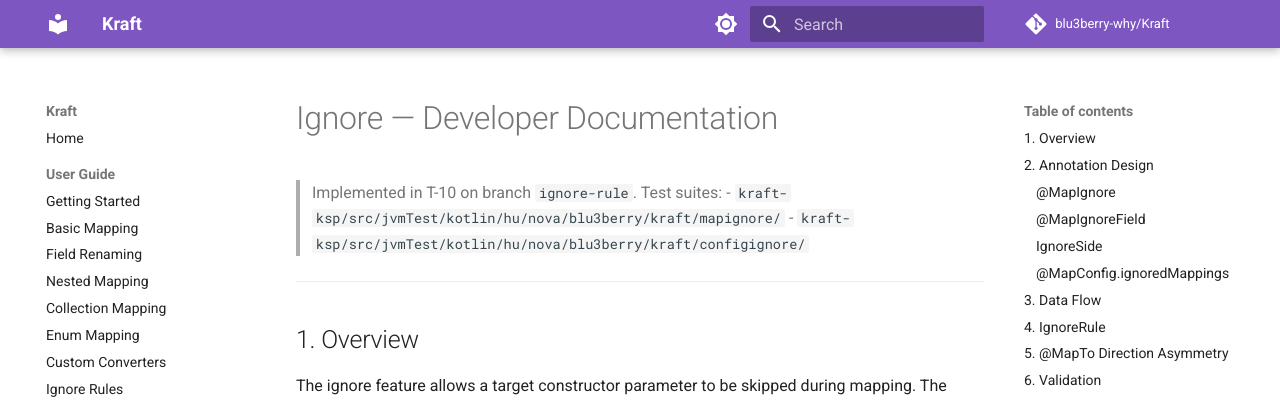
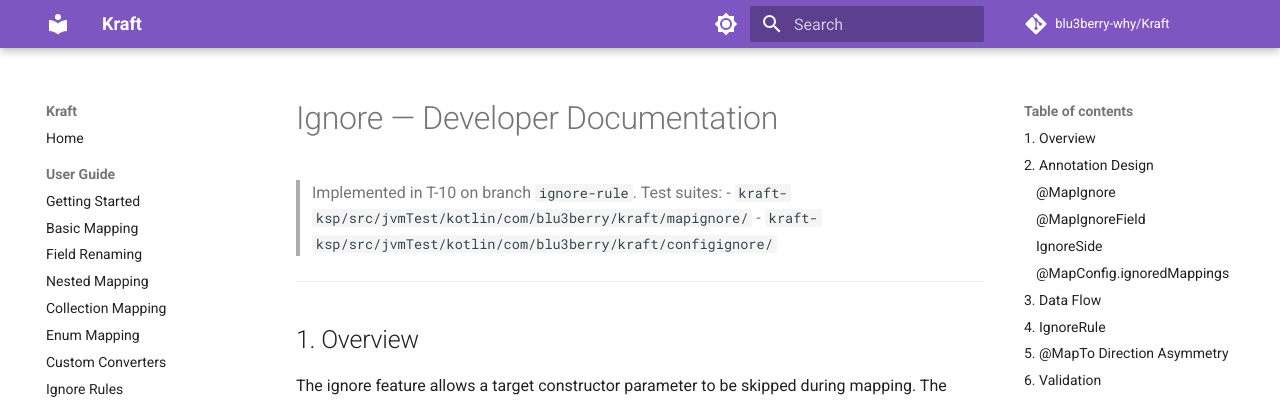
Before and after one commit to blu3berry-why/Kraft, an MkDocs documentation site: the page built from docs/Ignore.md, in a window 1280 px wide and 900 px high. Shown: the top 400 px of the window. Built offline with MkDocs 1.6.1 and Material for MkDocs 9.7.7, drawn with Linux system fonts in a browser that asks for light colours; comment, search, counter and statistics services are not loaded.

```diff
--- a/docs/Ignore.md
+++ b/docs/Ignore.md
@@ -2,8 +2,8 @@
 
 > Implemented in T-10 on branch `ignore-rule`.
 > Test suites:
-> - `kraft-ksp/src/jvmTest/kotlin/hu/nova/blu3berry/kraft/mapignore/`
-> - `kraft-ksp/src/jvmTest/kotlin/hu/nova/blu3berry/kraft/configignore/`
+> - `kraft-ksp/src/jvmTest/kotlin/com/blu3berry/kraft/mapignore/`
+> - `kraft-ksp/src/jvmTest/kotlin/com/blu3berry/kraft/configignore/`
 
 ---
 
```
Also changed, not shown: 5 other files.
